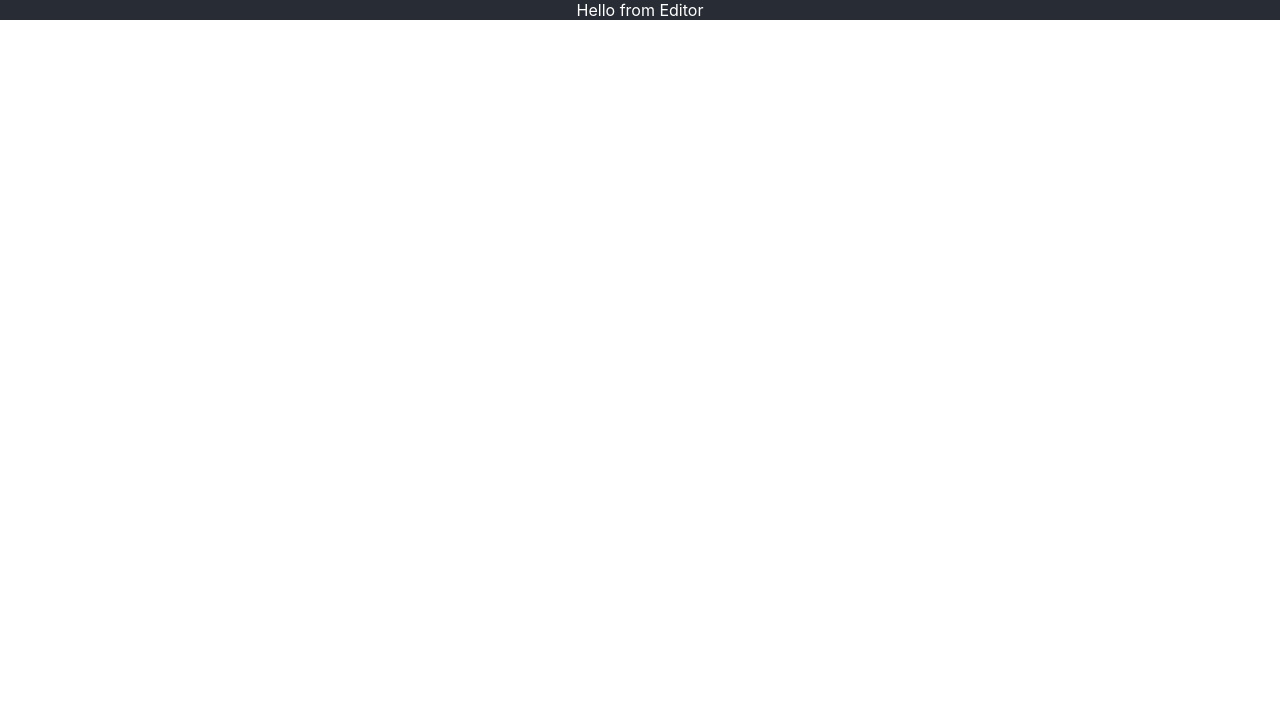
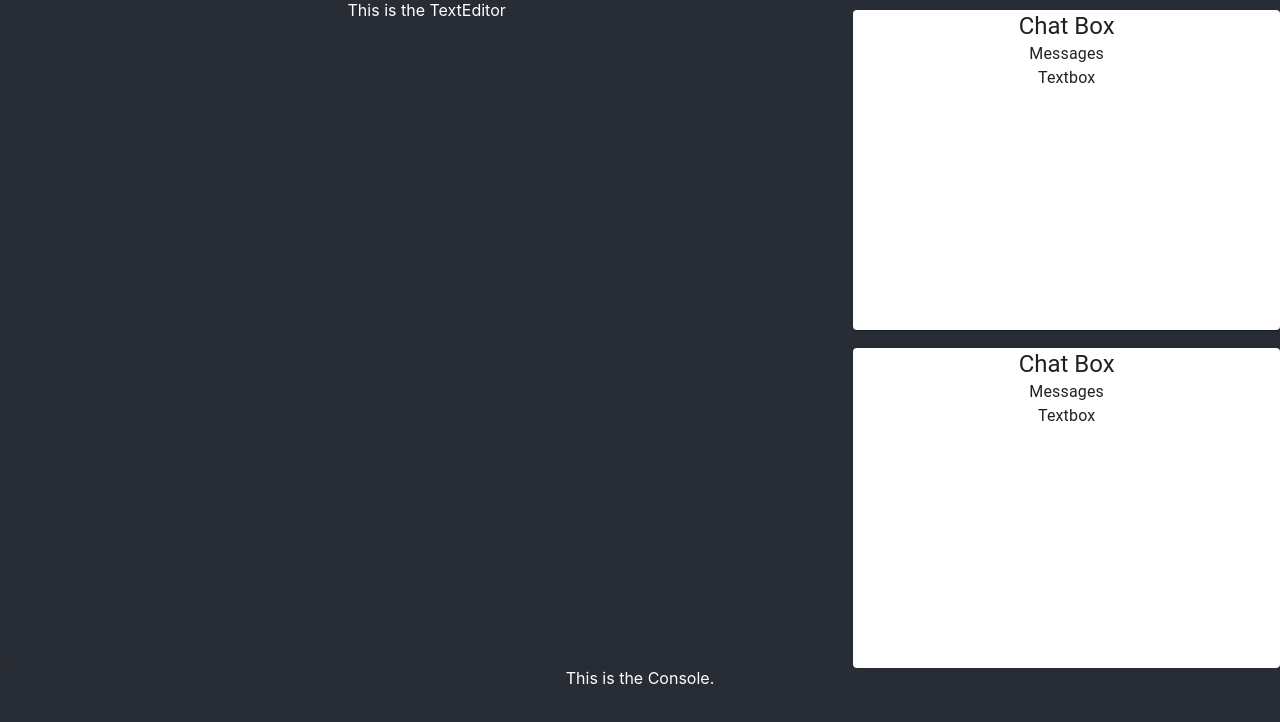
Before and after one commit to GitRafaelZamora/NovaFire, a React (Create React App) app: page /editor in a window 1280 px wide. Shown: the top 722 px of the page. Built offline with nearby package versions, Linux system fonts and the light colour scheme.

Commit message:
adds the Editor Template with TextEditor, Sidebar ( VideoChat, ChatBox ), and bottom console.

```diff
--- a/package.json
+++ b/package.json
@@ -7,6 +7,7 @@
     "@babel/preset-env": "^7.5.5",
     "@babel/preset-react": "^7.0.0",
     "@material-ui/core": "^4.3.1",
+    "@material-ui/styles": "^4.3.0",
     "babel-loader": "^8.0.6",
     "babel-polyfill": "^6.26.0",
     "body-parser": "latest",
@@ -62,5 +63,8 @@
       "last 1 firefox version",
       "last 1 safari version"
     ]
+  },
+  "devDependencies": {
+    "eslint": "^6.1.0"
   }
 }
--- a/src/App.css
+++ b/src/App.css
@@ -2,17 +2,16 @@
   text-align: center;
   background-color: #282c34;
   color: white;
+  min-height: 100vh;
 }
 
 .App-header {
-
   min-height: 100vh;
   display: flex;
   flex-direction: column;
   align-items: center;
   justify-content: center;
   font-size: calc(10px + 2vmin);
-
 }
 
 .App-link {
--- a/src/App.js
+++ b/src/App.js
@@ -4,12 +4,20 @@ import logo from './logo.svg';
 import './App.css';
 
 // Components
-import Editor from './components/pages/Editor'
+import Editor from './components/templates/Editor'
 import Login from './components/pages/Login'
 import Dashboard from './components/pages/Dashboard'
 
+// Material UI
+import { StylesProvider, createGenerateClassName } from '@material-ui/styles'
+
+const generateClassName = createGenerateClassName({
+  productionPrefix: 'c',
+})
+
 function App() {
   return (
+    <StylesProvider generateClassName={generateClassName}>
       <Router>
         <div className="App">
           <Route exact path="/" component={Login} />
@@ -17,6 +25,7 @@ function App() {
           <Route exact path="/editor" component={Editor} />
         </div>
       </Router>
+    </StylesProvider>
 
   );
 }
--- /dev/null
+++ b/src/components/atoms/TextEditor.js
@@ -0,0 +1,13 @@
+import React, { Component } from 'react'
+
+export class TextEditor extends Component {
+  render() {
+    return (
+      <div>
+        This is the TextEditor
+      </div>
+    )
+  }
+}
+
+export default TextEditor
--- /dev/null
+++ b/src/components/atoms/console.js
@@ -0,0 +1,22 @@
+import React, { Component } from 'react'
+
+// Material UI
+import { makeStyles, Paper } from '@material-ui/core';
+
+
+const useStyles = makeStyles(theme => ({
+  root: {
+    minHeight: '20vh',
+    backgroundColor: '#282c34',
+    color: 'white'
+  },
+}));
+
+export default function console() {
+  const classes = useStyles();
+  return (
+    <Paper className={classes.root}>
+      This is the Console.
+    </Paper>
+  )
+}
--- a/src/components/molecules/chatbox.js
+++ b/src/components/molecules/chatbox.js
@@ -1,13 +1,36 @@
-import React, { Component } from 'react'
+import React from 'react';
 
-export class chatbox extends Component {
-    render() {
-        return (
-            <div>
+import Typography from '@material-ui/core/Typography';
 
-            </div>
-        )
-    }
+// Material UI Libraries
+import { makeStyles } from '@material-ui/core/styles';
+
+// Material UI Components
+import Paper from '@material-ui/core/Paper';
+
+const useStyles = makeStyles(theme => ({
+    root: {
+      minHeight: '40vh',
+      marginTop: '10px'
+    },
+}));
+
+export default function Textbox() {
+  const classes = useStyles();
+
+  return (
+    <div>
+      <Paper className={classes.root}>
+        <Typography variant="h5" component="h3">
+          Chat Box
+        </Typography>
+        <Typography component="p">
+          Messages
+        </Typography>
+        <Typography component="p">
+          Textbox
+        </Typography>
+      </Paper>
+    </div>
+  );
 }
-
-export default chatbox
--- /dev/null
+++ b/src/components/organisms/Sidebar.js
@@ -0,0 +1,22 @@
+import React, { Component } from 'react'
+
+// Material UI
+import Grid from '@material-ui/core/Grid';
+import Chatbox from '../molecules/chatbox'
+
+export class Sidebar extends Component {
+  render() {
+    return (
+      <Grid container spacing={1} direction="column">
+        <Grid item md={12}>
+          <Chatbox />
+        </Grid>
+        <Grid item md={12}>
+          <Chatbox />
+        </Grid>
+      </Grid>
+    )
+  }
+}
+
+export default Sidebar
--- a/src/components/pages/Editor.js
+++ /dev/null
@@ -1,13 +0,0 @@
-import React, { Component } from 'react'
-
-export class Editor extends Component {
-    render() {
-        return (
-            <div>
-                Hello from Editor
-            </div>
-        )
-    }
-}
-
-export default Editor
--- /dev/null
+++ b/src/components/templates/Editor.js
@@ -0,0 +1,47 @@
+import React, { Component } from 'react'
+
+// Material UI
+import { withStyles } from '@material-ui/core/styles';
+import Paper from '@material-ui/core/Paper';
+import Grid from '@material-ui/core/Grid';
+
+// Components
+import SideBar from '../organisms/SideBar'
+import TextEditor from '../atoms/TextEditor'
+import Console from '../atoms/console'
+
+const styles = theme => ({
+  root: {
+    flexGrow: 1,
+  },
+  paper: {
+    padding: theme.spacing(2),
+    textAlign: 'right',
+    color: theme.palette.text.secondary,
+    height: '80vh',
+  },
+});
+
+class Editor extends Component {
+  render() {
+    const classes = this.props;
+    return (
+      <>
+      <Grid container>
+        <Grid item xs={8} sm={6} md={8}>
+          <TextEditor />
+        </Grid>
+        <Grid item xs={4} sm={6} md={4}>
+          <SideBar />
+        </Grid>
+        <Grid item xs={12} sm={12} md={12}>
+          <Console />
+        </Grid>
+      </Grid>
+
+      </>
+    )
+  }
+}
+
+export default withStyles(styles)(Editor);
```
Also changed, not shown: src/components/atoms/textbox.js (+24 -0 lines), 1 other file (tests, documents, lock files or other folders). Lines whose indentation alone changed are shown as unchanged.
